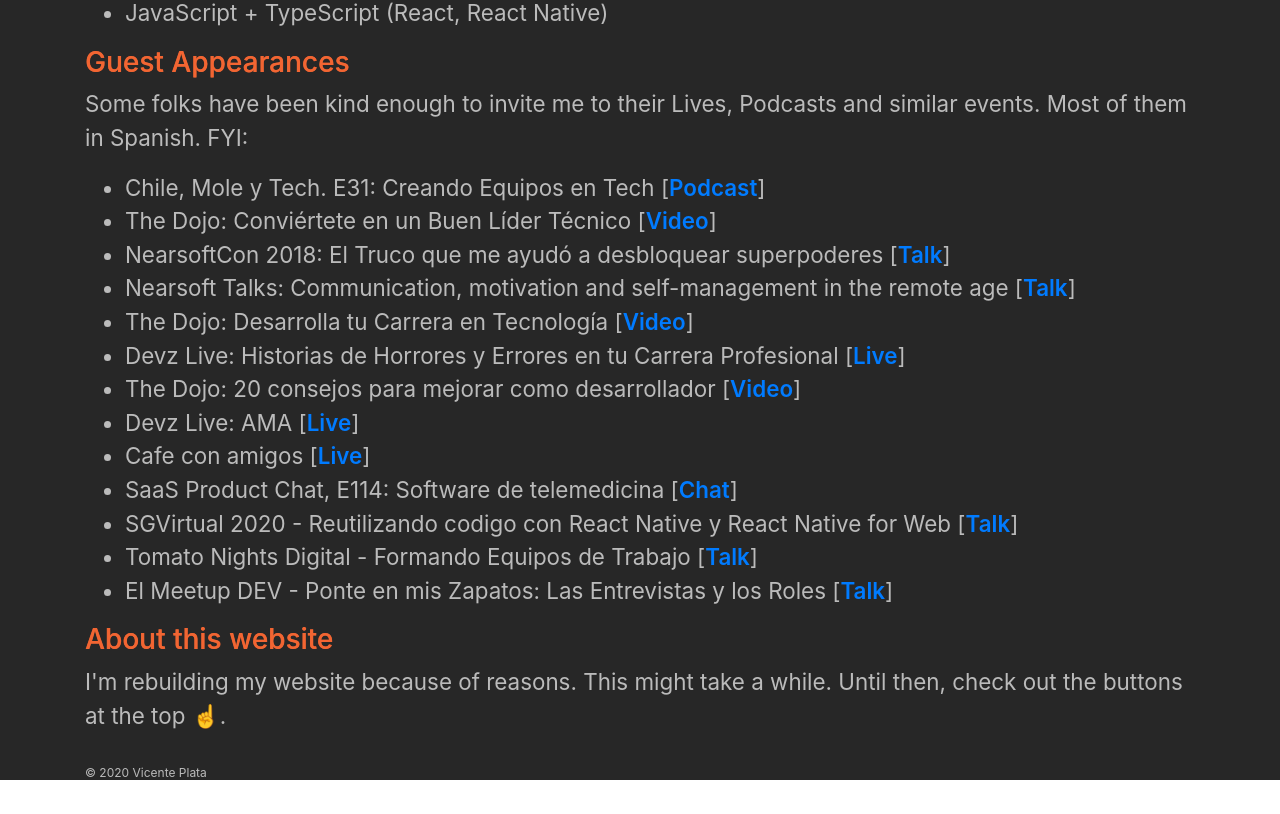
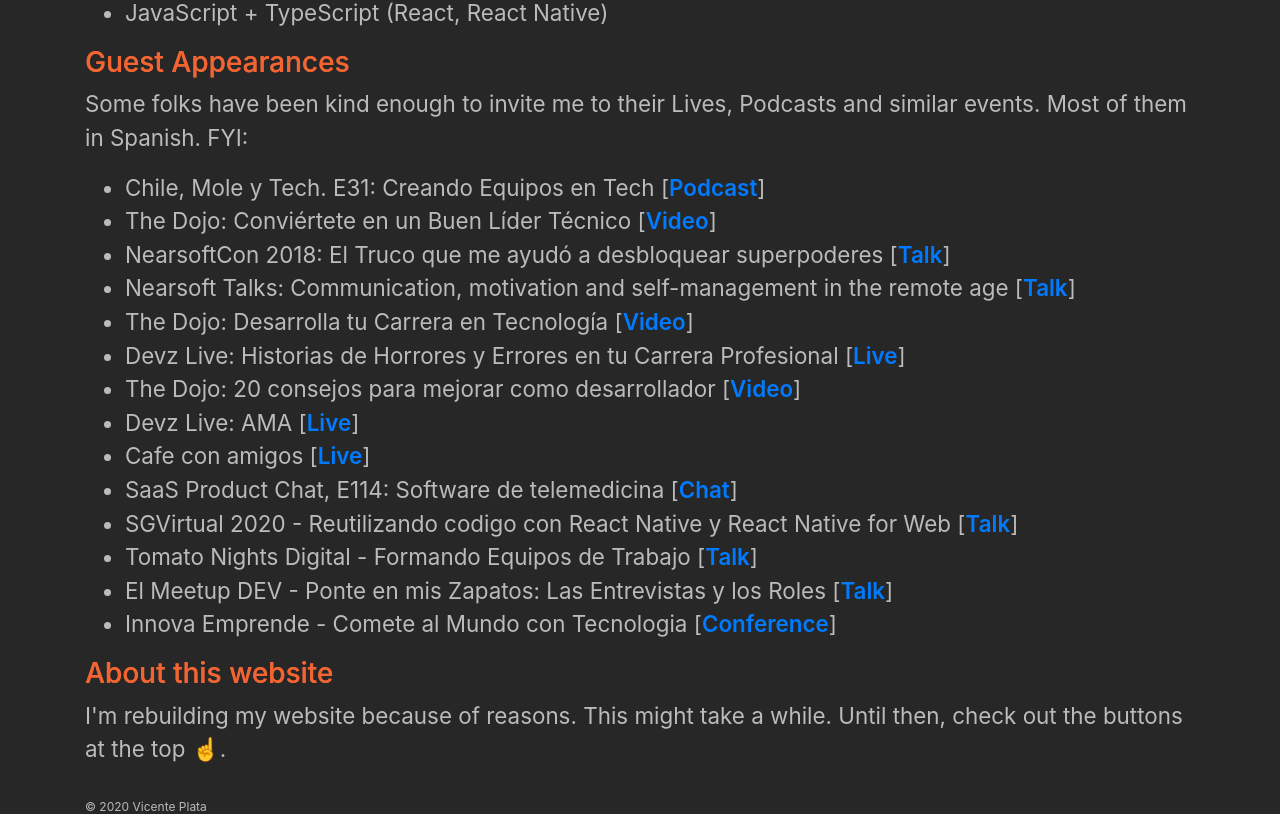
Before and after one commit to xnt/xnt.github.io, a React (Create React App) app: page /#/ in a window 1280 px wide. Shown: the part 1058-1872 px from the top of the page. Before the commit the page ends 1838 px from the top, so only its background shows below. Built offline with nearby package versions, Linux system fonts and the light colour scheme.

Commit message:
Add another guest appearance

```diff
--- a/src/guest-appearances.ts
+++ b/src/guest-appearances.ts
@@ -72,4 +72,9 @@
     "Talk",
     "El Meetup DEV - Ponte en mis Zapatos: Las Entrevistas y los Roles"
   ),
+  new Appearance(
+    "https://www.youtube.com/watch?v=MicMx8WlKGg",
+    "Conference",
+    "Innova Emprende - Comete al Mundo con Tecnologia"
+  ),
 ];
```
